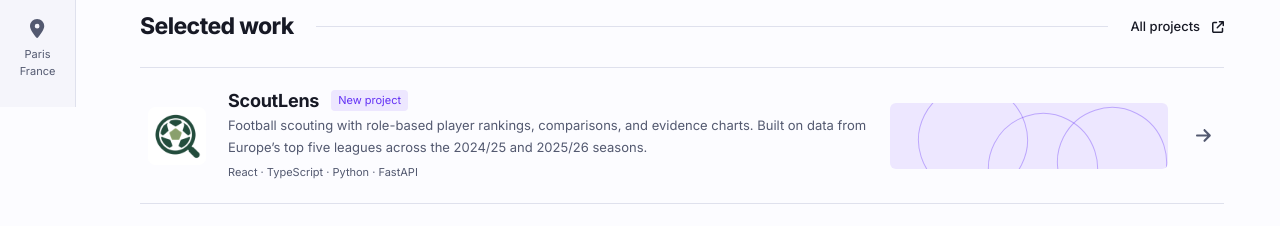
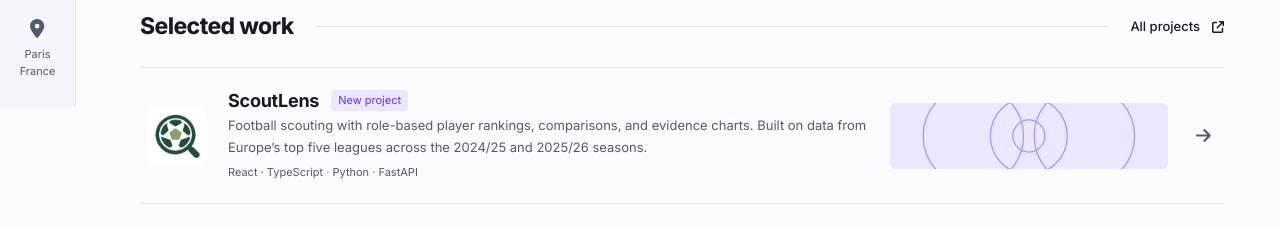
Before and after one commit to dilipBadal/portfolio, a React (Create React App) app: page /#/ in a window 1280 px wide. Shown: the part 693-919 px from the top of the page. Built offline with nearby package versions, Linux system fonts and the light colour scheme.

Commit message:
Give every portfolio project a distinct artwork pattern

```diff
--- a/src/components/projects/project.jsx
+++ b/src/components/projects/project.jsx
@@ -1,5 +1,6 @@
 import Icon from "../common/icon";
 import BrandLogo from "../common/brandLogo";
+import ProjectPattern from "./projectPattern";
 
 export default function Project({ project }) {
   const content = (
@@ -17,9 +18,7 @@ export default function Project({ project }) {
         <p>{project.description}</p>
         <div className="project-stack">{project.stack?.join(" · ")}</div>
       </div>
-      <div className={`project-art project-art-${project.visual}`} aria-hidden="true">
-        <span /><span /><span />
-      </div>
+      <ProjectPattern visual={project.visual} pattern={project.pattern} />
       {project.link ? <Icon name="right" /> : <span className="project-pending">Details soon</span>}
     </>
   );
--- /dev/null
+++ b/src/components/projects/projectPattern.jsx
@@ -0,0 +1,56 @@
+const patterns = {
+  lens: (
+    <>
+      <circle cx="78" cy="33" r="47" />
+      <circle cx="130" cy="33" r="36" />
+      <circle cx="182" cy="33" r="47" />
+      <circle cx="130" cy="33" r="15" />
+    </>
+  ),
+  campus: (
+    <>
+      <path d="M-10 50 45 18 94 48 145 15 195 44 270 12M45 18 145 15M94 48 195 44" />
+      {[[-10, 50], [45, 18], [94, 48], [145, 15], [195, 44], [270, 12]].map(([x, y]) => (
+        <circle key={x} cx={x} cy={y} r="6" className="pattern-node" />
+      ))}
+    </>
+  ),
+  social: (
+    <>
+      <path d="M-12 58C25 58 30 7 74 7S119 59 161 59 209 9 272 9" />
+      <path d="M-12 8C25 8 30 59 74 59S119 7 161 7 209 57 272 57" />
+      <path d="M-12 33C39 33 41 18 74 18S129 48 161 48 211 33 272 33" opacity=".45" />
+    </>
+  ),
+  stats: (
+    <>
+      <path d="M130 0 169 17 169 49 130 66 91 49 91 17ZM130 10 157 22 157 44 130 56 103 44 103 22Z" />
+      <path d="M130 0V66M91 17 169 49M91 49 169 17M0 16H65M0 33H53M0 50H73M195 16H260M207 33H260M187 50H260" opacity=".5" />
+      {[[130, 10], [157, 22], [157, 44], [130, 56], [103, 44], [103, 22]].map(([x, y]) => (
+        <circle key={`${x}-${y}`} cx={x} cy={y} r="3" className="pattern-node" />
+      ))}
+    </>
+  ),
+  chess: (
+    <>
+      {Array.from({ length: 24 }, (_, index) => {
+        const x = index % 8;
+        const y = Math.floor(index / 8);
+        return (x + y) % 2 === 0 ? <rect key={index} x={x * 33} y={y * 22} width="33" height="22" className="pattern-square" /> : null;
+      })}
+      <path d="M49 55 115 55 115 11 181 11" />
+      <circle cx="49" cy="55" r="4" className="pattern-node" />
+      <circle cx="181" cy="11" r="4" className="pattern-node" />
+    </>
+  ),
+};
+
+export default function ProjectPattern({ visual, pattern }) {
+  return (
+    <div className={`project-art project-art-${visual}`} aria-hidden="true">
+      <svg viewBox="0 0 260 66" preserveAspectRatio="xMidYMid slice" focusable="false">
+        {patterns[pattern]}
+      </svg>
+    </div>
+  );
+}
--- a/src/data/projects.js
+++ b/src/data/projects.js
@@ -4,24 +4,26 @@ const projects = [
     logo: "/brand/scoutlens-mark.png",
     description: "Football scouting with role-based player rankings, comparisons, and evidence charts. Built on data from Europe’s top five leagues across the 2024/25 and 2025/26 seasons.",
     visual: "lens",
+    pattern: "lens",
     isNew: true,
     featured: true,
     stack: ["React", "TypeScript", "Python", "FastAPI"],
     link: "https://scout-lense.vercel.app/",
     linkText: "Visit app",
   },
-  { title: "StudaConnect", logo: "/studaconnect_logo.png", description: "A connected digital campus. A white-labeled social platform for universities.", visual: "campus", initials: "SC", stack: ["React Native", "Python", "PostgreSQL", "Supabase"], link: "https://www.studaconnect.com/", linkText: "Visit platform", featured: true },
-  { title: "LÜVYN", logo: "/luvyn_logo.png", description: "A slower way to connect. An intentional dating platform built around paced interactions.", visual: "social", initials: "LÜ", stack: ["React", "Python", "PostgreSQL"], link: "https://www.luvyn.app", linkText: "Visit platform", featured: true },
+  { title: "StudaConnect", logo: "/studaconnect_logo.png", description: "A connected digital campus. A white-labeled social platform for universities.", visual: "campus", pattern: "campus", initials: "SC", stack: ["React Native", "Python", "PostgreSQL", "Supabase"], link: "https://www.studaconnect.com/", linkText: "Visit platform", featured: true },
+  { title: "LÜVYN", logo: "/luvyn_logo.png", description: "A slower way to connect. An intentional dating platform built around paced interactions.", visual: "social", pattern: "social", initials: "LÜ", stack: ["React", "Python", "PostgreSQL"], link: "https://www.luvyn.app", linkText: "Visit platform", featured: true },
   {
     title: "PokéPal",
     featured: true,
     description: "An end-to-end Pokémon data science project: data collection, exploration, and primary-type prediction from six base stats, with model comparisons in an interactive Streamlit dashboard.",
     visual: "campus",
+    pattern: "stats",
     initials: "PP",
     stack: ["Python", "Streamlit", "Pandas", "Scikit-learn", "Plotly"],
     link: "https://github.com/dilipBadal/PokeGuesser",
     linkText: "View source",
   },
-  { title: "Strategic Chess AI", description: "A Python chess engine exploring minimax search and heuristic evaluation.", visual: "lens", initials: "AI", stack: ["Python", "Algorithms", "Game Logic"], link: "https://github.com/dilipBadal/Chess-Game-Ai", linkText: "View source" }
+  { title: "Strategic Chess AI", description: "A Python chess engine exploring minimax search and heuristic evaluation.", visual: "lens", pattern: "chess", initials: "AI", stack: ["Python", "Algorithms", "Game Logic"], link: "https://github.com/dilipBadal/Chess-Game-Ai", linkText: "View source" }
 ];
 export default projects;
--- a/src/styles/projects.css
+++ b/src/styles/projects.css
@@ -17,12 +17,9 @@
 .project-art-lens { background: var(--accent-soft); color: var(--accent-text); }
 .project-art-campus { background: var(--campus); color: var(--campus-ink); }
 .project-art-social { background: var(--social); color: var(--social-ink); }
-.project-art span { position: absolute; width: 170px; height: 90px; border: 1px solid currentColor; opacity: .35; border-radius: 50%; left: 10%; top: 18px; transform: rotate(-18deg); }
-.project-art span:nth-child(2) { left: 25%; top: 10px; }
-.project-art span:nth-child(3) { left: 40%; top: 4px; }
-.project-art-lens span { width: 110px; height: 110px; top: -18px; left: 10%; }
-.project-art-lens span:nth-child(2) { left: 35%; }
-.project-art-lens span:nth-child(3) { left: 60%; }
+.project-art svg { display: block; width: 100%; height: 100%; fill: none; stroke: currentColor; stroke-width: 1.2; opacity: .45; }
+.project-art .pattern-node { fill: currentColor; stroke: none; }
+.project-art .pattern-square { fill: currentColor; stroke: none; opacity: .18; }
 .project-row > svg { color: var(--muted); font-size: 17px; justify-self: center; }
 .project-pending { font-size: 11px; color: var(--muted); grid-column: 4; text-align: right; }
 .projects-heading { margin-bottom: 24px; }
```
